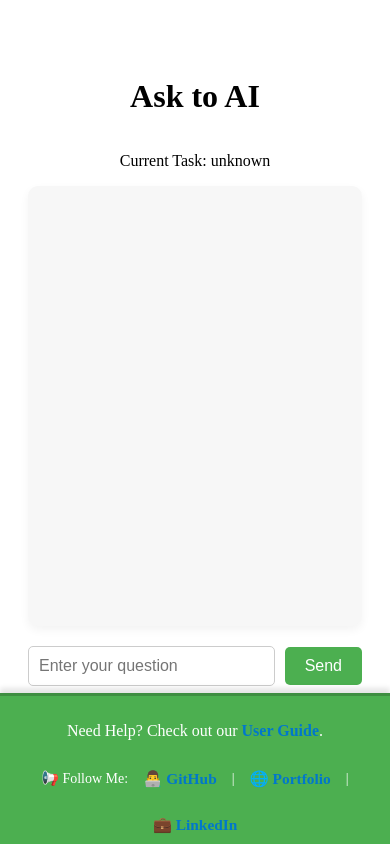
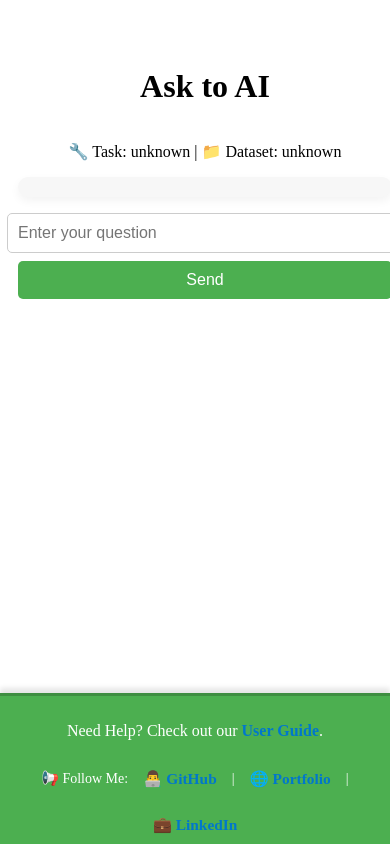
Before and after one commit to legyul/ML_web_app, a Flask app: page /chat in a window 390 px wide; the page is wider, and only the part inside the window is pictured. Run offline with Flask 2, Linux system fonts and the light colour scheme; parts of the project's set-up code (start-up, migrations or seed data) failed here and were passed over.

Commit message:
Update UI/UX

```diff
--- a/static/styles.css
+++ b/static/styles.css
@@ -159,25 +159,28 @@ pre {
     flex-direction: column;
     justify-content: flex-start;
     align-items: center;
-    padding-bottom: 120px;
+    padding-bottom: 80px;
 }
 
 .chat-container {
     max-width: 800px;
-    margin: auto;
+    margin: 0 auto;
     padding: 20px;
     display: flex;
     flex-direction: column;
     flex: 1;
+    width: 100%;
 }
 
 .chat-box {
+    flex: 1;
     background: #f7f7f7;
     border-radius: 10px;
     padding: 20px;
-    height: 400px;
+    height: auto;
+    min-height: 0;
     overflow-y: auto;
-    margin-bottom: 20px;
+    margin-bottom: 1rem;
     box-shadow: 0 4px 10px rgba(0, 0, 0, 0.05);
 }
 
@@ -242,3 +245,23 @@ pre {
     from { opacity: 0; transform: translateY(10px); }
     to { opacity: 1; transform: translateY(0); }
 }
+
+@media (max-width: 768px) {
+    .chat-container {
+      padding: 10px;
+    }
+
+    .chat-box {
+      padding: 10px;
+    }
+
+    .input-row {
+      flex-direction: column;
+      gap: 8px;
+    }
+
+    .input-row input,
+    .input-row button {
+      width: 100%;
+    }
+  }
--- a/templates/chat.html
+++ b/templates/chat.html
@@ -29,7 +29,7 @@
         const task = urlParams.get("task") || "unknown";
         const filename = urlParams.get("filename") || "unknown";
 
-        document.getElementById("task-info").innerText = `Current Task: ${task}`;
+        document.getElementById("task-info").innerText = `🔧 Task: ${task} | 📁 Dataset: ${filename}`;
 
         const chatBox = document.getElementById("chat-box");
         const spinner = document.getElementById("spinner");
```
